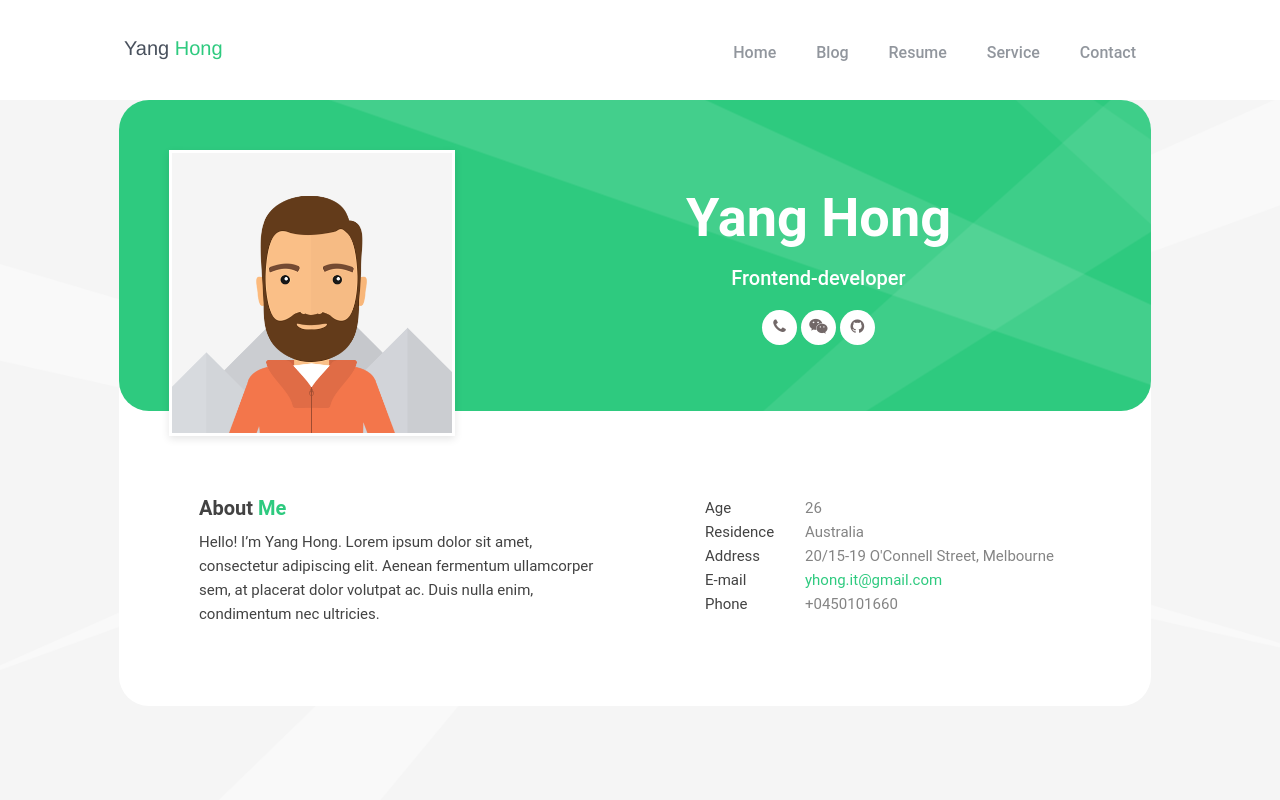
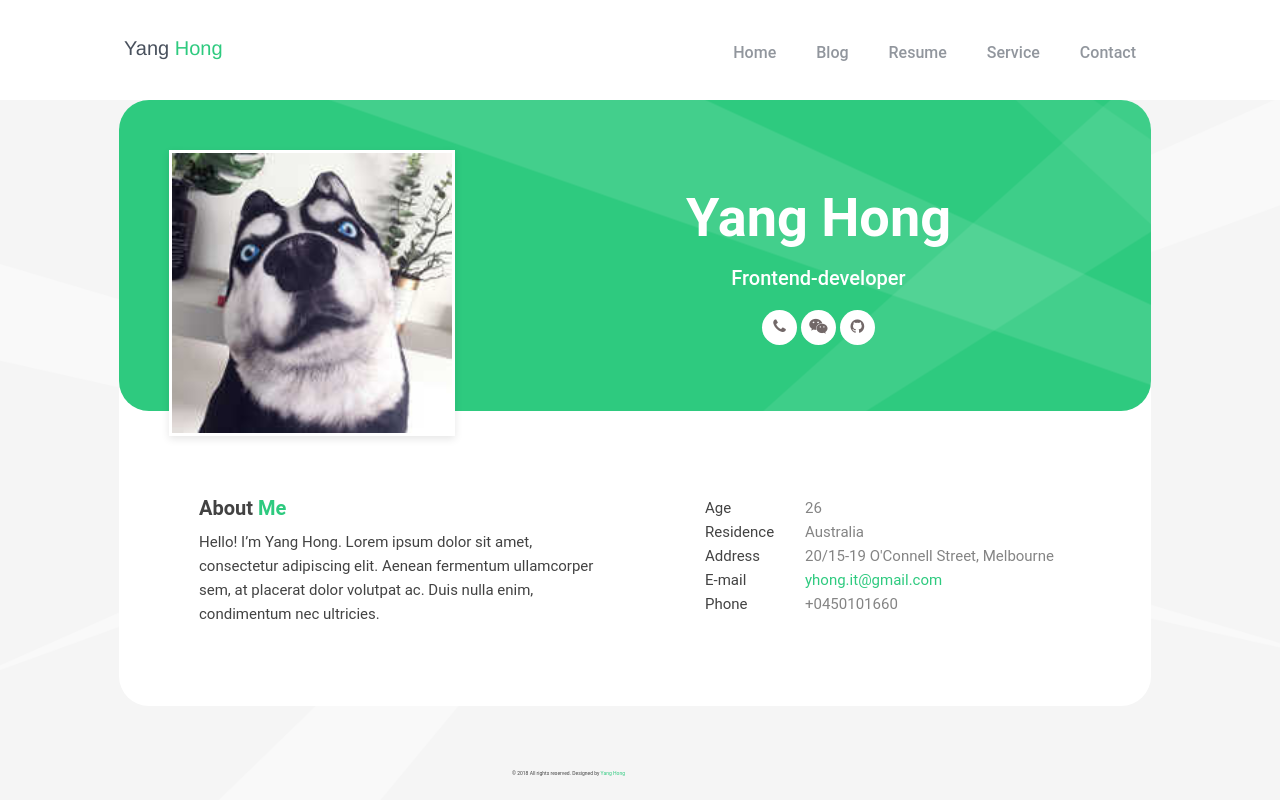
Before and after one commit to yhong4/PersonalProfile, a React (Create React App) app: page /home in a window 1280 px wide. Built offline with nearby package versions, Linux system fonts and the light colour scheme.

Commit message:
change profile photo, add footer

```diff
--- a/src/App.js
+++ b/src/App.js
@@ -12,7 +12,7 @@ import Service from './Component/Services/Service';
 import Contact from './Component/Contact/Contact';
 
 import Header from './Header/Head';
-
+import Footer from './Footer/Foot';
 import './Css/App.css';
 
 class App extends Component {
@@ -35,6 +35,7 @@ class App extends Component {
               </div>
             </div>
           </div>
+          <Footer />
         </div>
       </div>
     );
--- a/src/Component/Home/Home.js
+++ b/src/Component/Home/Home.js
@@ -1,7 +1,7 @@
 import React, { Component } from 'react';
 import '../../Css/Home.css';
 import '../../Css/App.css';
-import photo from './photo.png';
+import photo from '../../images/dog.jpg';
 
 import '../../../node_modules/font-awesome/css/font-awesome.css'
 export default class Home extends Component {
--- /dev/null
+++ b/src/Css/Foot.css
@@ -0,0 +1,15 @@
+footer {
+    position: fixed;
+    bottom:15px;
+    margin-left:40%;
+}
+
+footer .foot{
+    font-size:5px;
+
+}
+
+
+.foot span{
+    color:#2eca7f;
+}
--- /dev/null
+++ b/src/Footer/Foot.js
@@ -0,0 +1,14 @@
+import React, { Component } from 'react';
+import '../Css/Foot.css';
+
+export default class Footer extends Component{
+    render(){
+        return(
+            <footer>
+                <div className='foot'>
+                     © 2018 All rights reserved. Designed by <span>Yang Hong</span>
+                </div>
+            </footer>
+        )
+    }
+}
```
Also changed, not shown: src/Component/Home/photo.png (deleted), src/images/dog.jpg (added).
